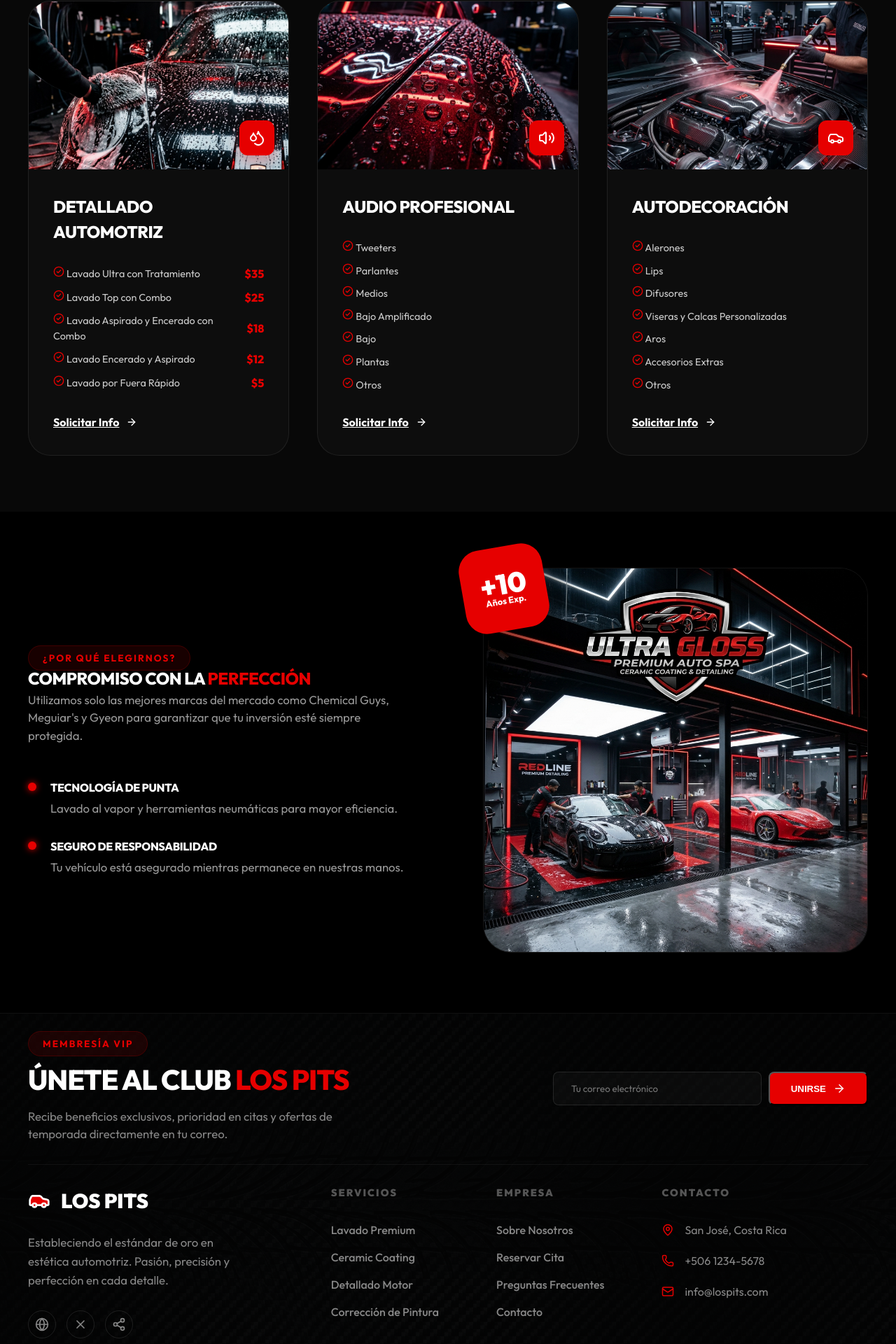
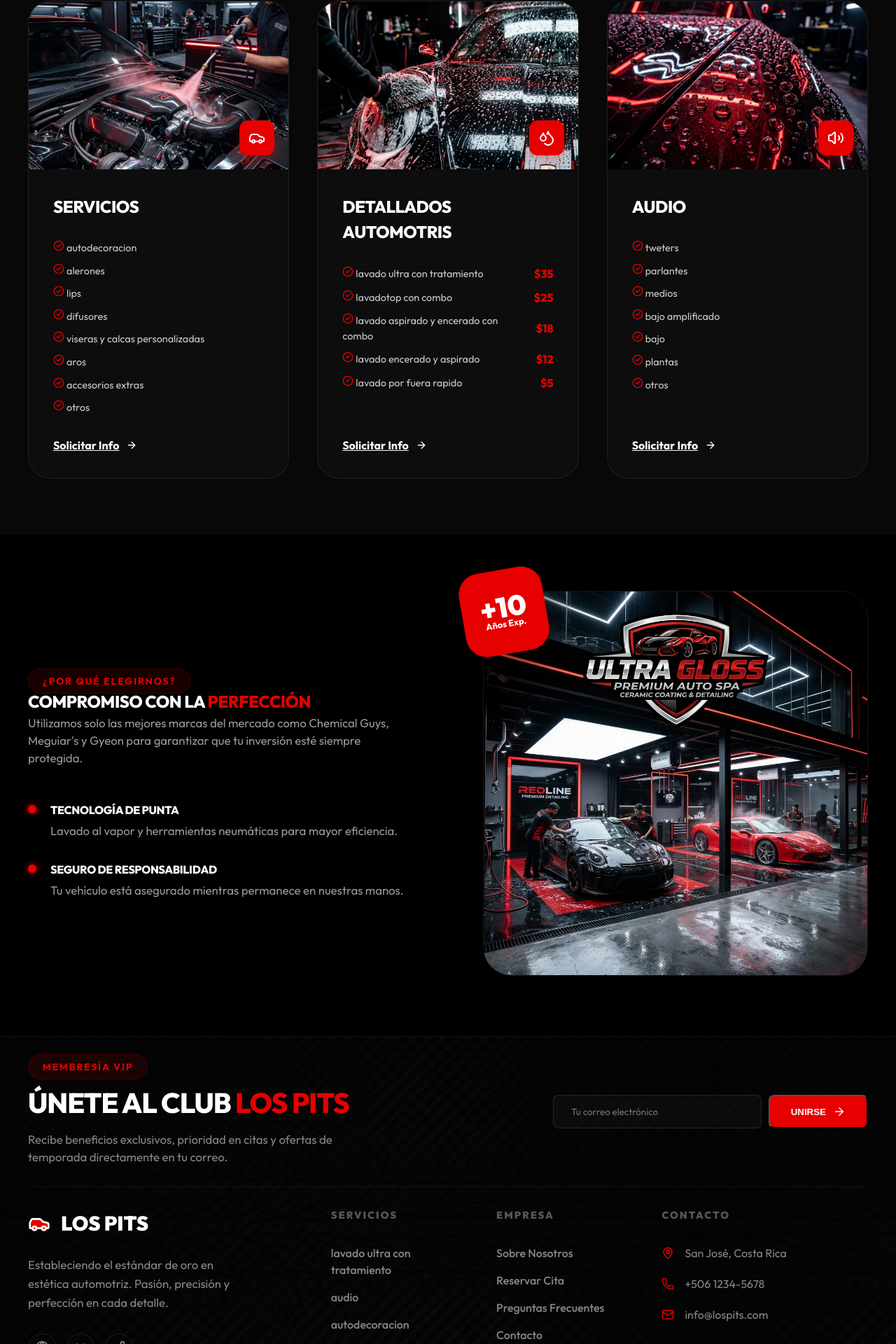
Before and after one commit to KevinMB0220/los_pits-, a React (Vite) app: page / in a window 1280 px wide. Shown: the part 1089-3009 px from the top of the page at 70% size. Built offline with nearby package versions, Linux system fonts and the light colour scheme.

Commit message:
fix(services): update all service references across the app to match official list and remove old ones

```diff
--- a/src/components/Footer.jsx
+++ b/src/components/Footer.jsx
@@ -48,10 +48,11 @@ const Footer = ({ minimal = false }) => {
               <div className="footer-col reveal" style={{ transitionDelay: '100ms' }}>
                 <h3>SERVICIOS</h3>
                 <ul>
-                  <li><Link to="/">Lavado Premium</Link></li>
-                  <li><Link to="/">Ceramic Coating</Link></li>
-                  <li><Link to="/">Detallado Motor</Link></li>
-                  <li><Link to="/">Corrección de Pintura</Link></li>
+                  <li><Link to="/">lavado ultra con tratamiento</Link></li>
+                  <li><Link to="/">audio</Link></li>
+                  <li><Link to="/">autodecoracion</Link></li>
+                  <li><Link to="/">viseras y calcas</Link></li>
+
                 </ul>
               </div>
 
--- a/src/pages/AdminDashboard.jsx
+++ b/src/pages/AdminDashboard.jsx
@@ -11,10 +11,11 @@ const AdminDashboard = () => {
   ];
 
   const appointments = [
-    { id: 1, user: 'Juan Perez', service: 'Lavado Premium', status: 'Pendiente', time: '10:30 AM' },
-    { id: 2, user: 'Maria Garcia', service: 'Ceramic Coating', status: 'En Proceso', time: '11:00 AM' },
-    { id: 3, user: 'Carlos Ruiz', service: 'Express Polish', status: 'Completado', time: '09:00 AM' },
-    { id: 4, user: 'Ana Lopez', service: 'Detallado Motor', status: 'Pendiente', time: '02:00 PM' },
+    { id: 1, user: 'Juan Perez', service: 'lavado ultra con tratamiento', status: 'Pendiente', time: '10:30 AM' },
+    { id: 2, user: 'Maria Garcia', service: 'parlantes', status: 'En Proceso', time: '11:00 AM' },
+    { id: 3, user: 'Carlos Ruiz', service: 'alerones', status: 'Completado', time: '09:00 AM' },
+    { id: 4, user: 'Ana Lopez', service: 'lavadotop con combo', status: 'Pendiente', time: '02:00 PM' },
+
   ];
 
   return (
--- a/src/pages/Landing.jsx
+++ b/src/pages/Landing.jsx
@@ -19,49 +19,51 @@ const Landing = () => {
 
   const serviceCategories = [
     {
+      id: 'servicios',
+      title: 'Servicios',
+      icon: <Car />,
+      image: '/motor.png',
+      items: [
+        { name: 'autodecoracion' },
+        { name: 'alerones' },
+        { name: 'lips' },
+        { name: 'difusores' },
+        { name: 'viseras y calcas personalizadas' },
+        { name: 'aros' },
+        { name: 'accesorios extras' },
+        { name: 'otros' },
+      ]
+    },
+    {
       id: 'detallado',
-      title: 'Detallado Automotriz',
+      title: 'Detallados Automotris',
       icon: <Droplets />,
       image: '/lavado.png',
       items: [
-        { name: 'Lavado Ultra con Tratamiento', price: '$35' },
-        { name: 'Lavado Top con Combo', price: '$25' },
-        { name: 'Lavado Aspirado y Encerado con Combo', price: '$18' },
-        { name: 'Lavado Encerado y Aspirado', price: '$12' },
-        { name: 'Lavado por Fuera Rápido', price: '$5' },
+        { name: 'lavado ultra con tratamiento', price: '$35' },
+        { name: 'lavadotop con combo', price: '$25' },
+        { name: 'lavado aspirado y encerado con combo', price: '$18' },
+        { name: 'lavado encerado y aspirado', price: '$12' },
+        { name: 'lavado por fuera rapido', price: '$5' },
       ]
     },
     {
       id: 'audio',
-      title: 'Audio Profesional',
+      title: 'Audio',
       icon: <Volume2 />,
-      image: '/ceramic.png', // Reusing images for now or I can just use colors
+      image: '/ceramic.png',
       items: [
-        { name: 'Tweeters' },
-        { name: 'Parlantes' },
-        { name: 'Medios' },
-        { name: 'Bajo Amplificado' },
-        { name: 'Bajo' },
-        { name: 'Plantas' },
-        { name: 'Otros' },
-      ]
-    },
-    {
-      id: 'decoracion',
-      title: 'Autodecoración',
-      icon: <Car />,
-      image: '/motor.png',
-      items: [
-        { name: 'Alerones' },
-        { name: 'Lips' },
-        { name: 'Difusores' },
-        { name: 'Viseras y Calcas Personalizadas' },
-        { name: 'Aros' },
-        { name: 'Accesorios Extras' },
-        { name: 'Otros' },
+        { name: 'tweters' },
+        { name: 'parlantes' },
+        { name: 'medios' },
+        { name: 'bajo amplificado' },
+        { name: 'bajo' },
+        { name: 'plantas' },
+        { name: 'otros' },
       ]
     }
   ];
+
 
 
   return (
--- a/src/pages/UserDashboard.jsx
+++ b/src/pages/UserDashboard.jsx
@@ -10,7 +10,8 @@ const UserDashboard = () => {
     carType: ''
   });
 
-  const services = ['Lavado Premium', 'Ceramic Coating', 'Detallado Motor', 'Express Polish'];
+  const services = ['lavado ultra con tratamiento', 'lavadotop con combo', 'audio', 'autodecoracion', 'viseras y calcas personalizadas'];
+
   const times = ['09:00 AM', '10:30 AM', '01:00 PM', '02:30 PM', '04:00 PM'];
 
   const handleBooking = (e) => {
```
